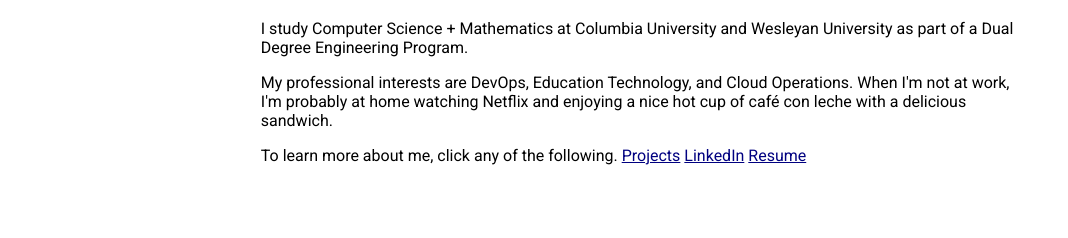
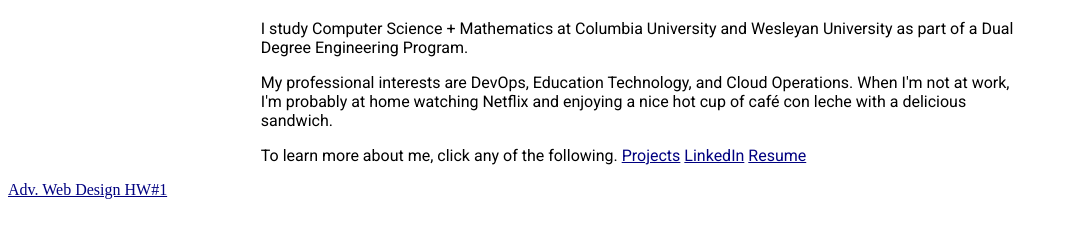
Before and after one commit to ceguiluzrosas/ceguiluzrosas.github.io, a plain HTML site: page index.html in a window 1280 px wide. Shown: the part 62-300 px from the top of the page, without its empty margins (0-1068 px from the left). Drawn offline with Linux system fonts and the light colour scheme.

Commit message:
Temp change

```diff
--- a/index.html
+++ b/index.html
@@ -37,5 +37,7 @@
           </p></div>
         </div>
       </div>
+
+    <a href="./web1/index.html">Adv. Web Design HW#1</a>
     </body>
 <html>
```
